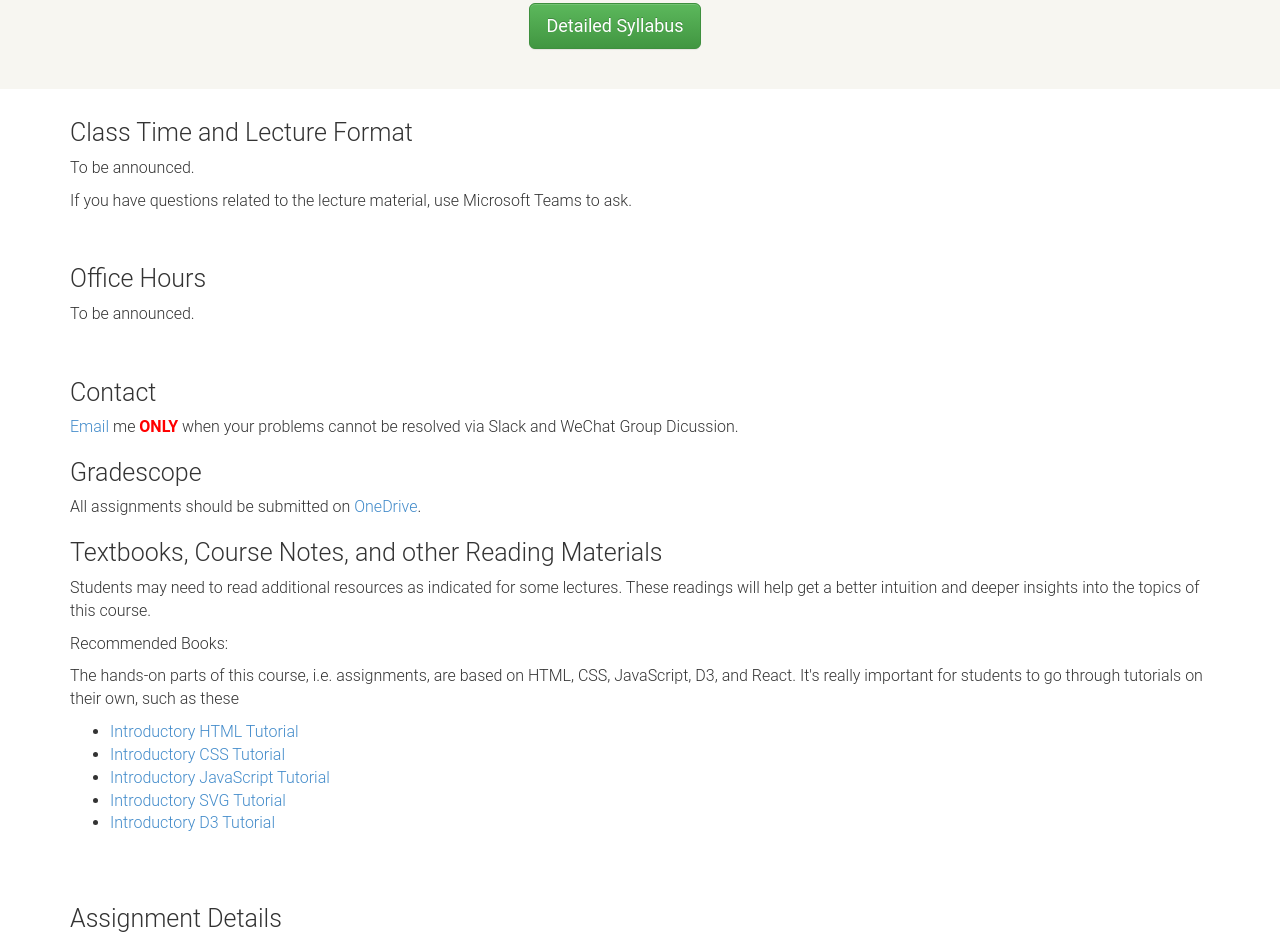
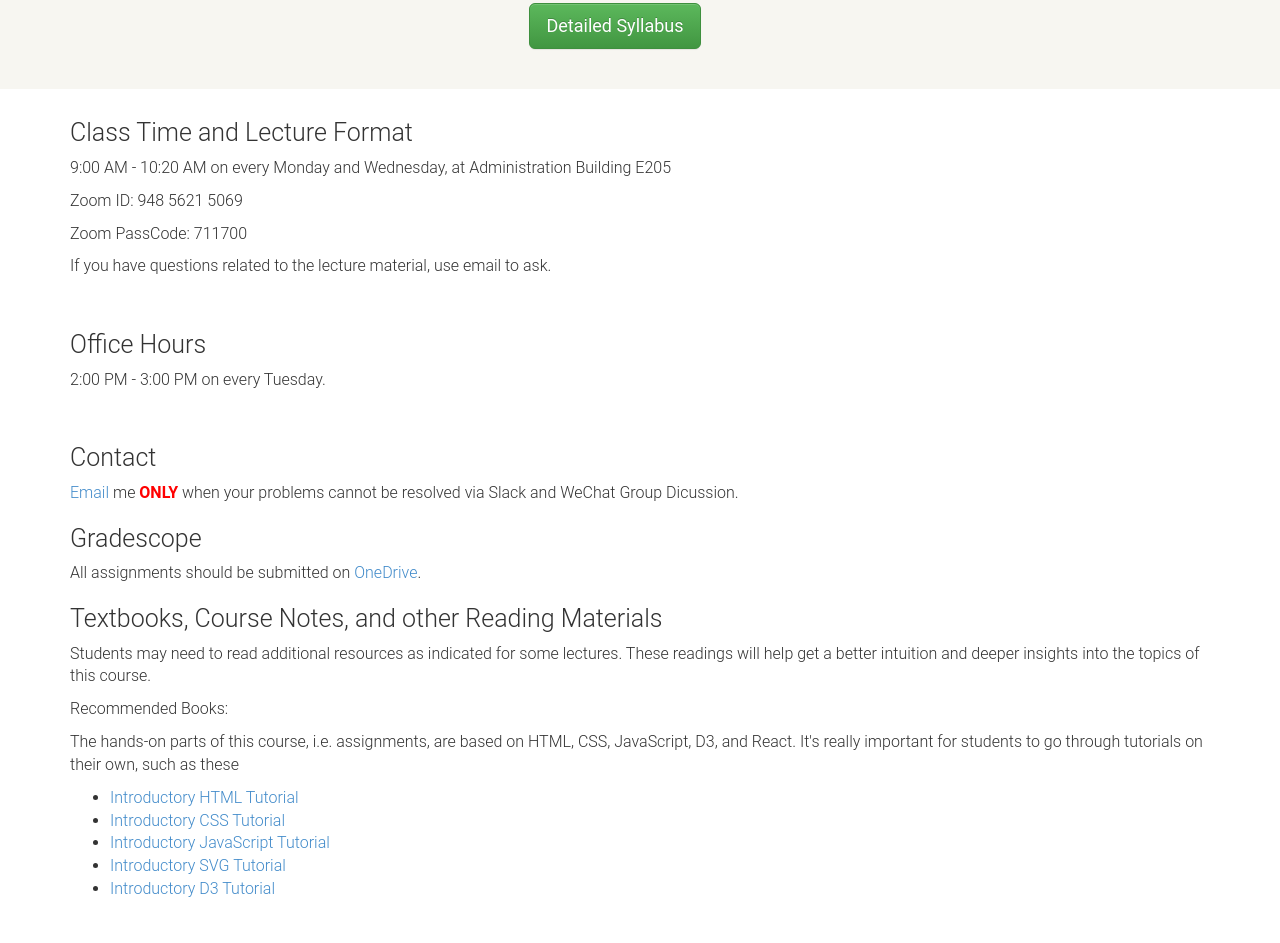
Before and after one commit to stevenhan1991/DDA3003, a plain HTML site: page index.html in a window 1280 px wide. Shown: the part 1576-2519 px from the top of the page. Drawn offline with nearby package versions, Linux system fonts and the light colour scheme; a web font is replaced by a local one.

Commit message:
Update index.html

```diff
--- a/index.html
+++ b/index.html
@@ -104,18 +104,24 @@
 	<div class="container sec">
 		<h2>Class Time and Lecture Format</h2>
 		<p>
-		To be announced.
+		9:00 AM - 10:20 AM on every Monday and Wednesday, at Administration Building E205
+		</p>
+
+		<p> Zoom ID: 948 5621 5069
+		</p>
+
+		<p> Zoom PassCode: 711700
 		</p>
 
 		<p>
-		If you have questions related to the lecture material, use Microsoft Teams to ask.
+		If you have questions related to the lecture material, use email to ask.
 		</p>
 
 
 		<br>
 		<h2>Office Hours</h2>
 		<p>
-		To be announced.
+		2:00 PM - 3:00 PM on every Tuesday.
 		</p>
 
 
```
